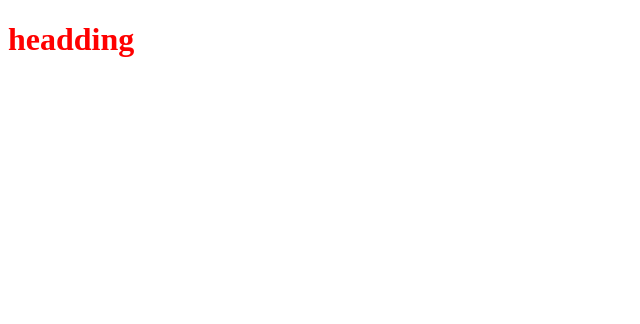
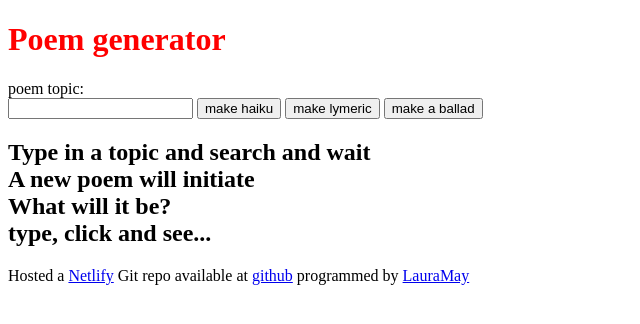
Before and after one commit to lauramayc/AI-poem-generator, a plain HTML site: page index.html in a window 1280 px wide. Shown: the whole page, without its empty margins (0-640 px from the left). Drawn offline with Linux system fonts and the light colour scheme.

Commit message:
Update index.html

```diff
--- a/index.html
+++ b/index.html
@@ -5,9 +5,23 @@
     <meta name="viewport" content="width=device-width, initial-scale=1.0" />
     <link rel="stylesheet" href="styles.css" />
     <script src="script.js"></script>
-    <title>Document</title>
+    <title>Poem maker</title>
   </head>
   <body>
-    <h1>headding</h1>
+    <h1>Poem generator</h1>
+
+    <form>
+      <label for="topic">poem topic:</label><br />
+      <input type="text" id="topic" />
+      <button id="haiku">make haiku</button>
+      <button id="lymeric">make lymeric</button>
+      <button id="ballad">make a ballad</button>
+    </form>
+</p>
+<h2>Type in a topic and search and wait <br>
+A new poem will initiate <br>
+What will it be? <br>
+type, click and see... </h2>
+    <footer>Hosted a <a href="https://theaijokegenerator.netlify.app/">Netlify</a> Git repo available at  <a href ="https://github.com/lauramayc/AI-poem-generator"> github</a> programmed by <a href="https://www.linkedin.com/in/laura-campbell-878805b5/"> LauraMay</a> </footer>
   </body>
 </html>
```
